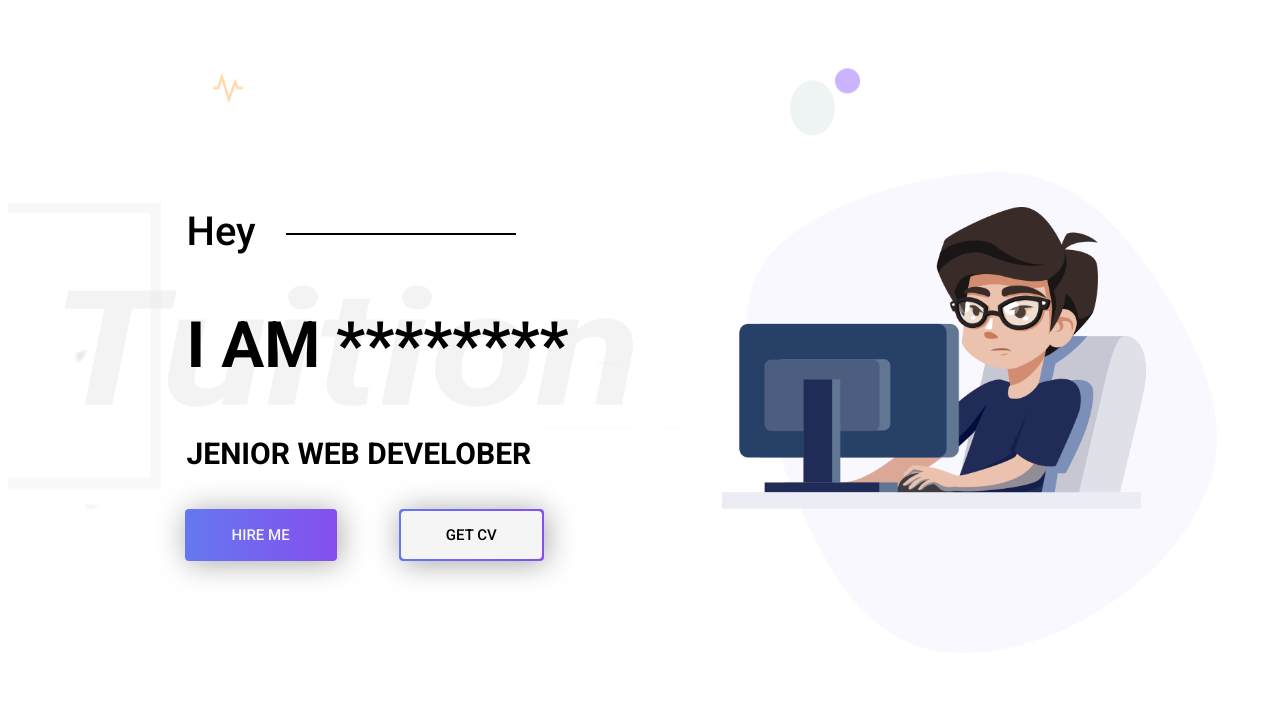
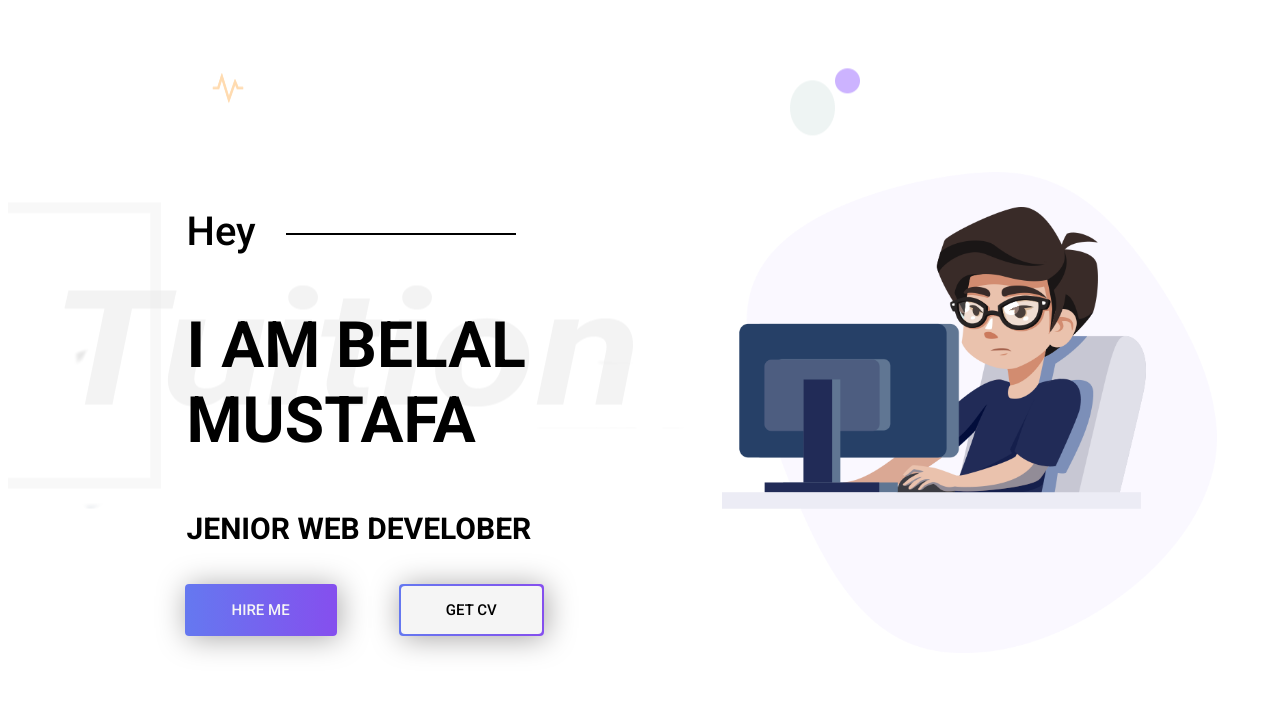
Before and after one commit to Belal-01/portfolio, a plain HTML site: page index.html in a window 1280 px wide. Shown: the part 91-799 px from the top of the page. Drawn offline with Linux system fonts and the light colour scheme.

Commit message:
Update index.html

```diff
--- a/index.html
+++ b/index.html
@@ -51,7 +51,7 @@
     <div class="container">
       <div class="title">
         <h3>Hey</h3>
-        <h1>i am ********</h1>
+        <h1>i am Belal Mustafa</h1>
         <h4>jenior web develober</h4>
         <div class="buttons">
           <button  class="first-button">Hire me</button>
```
